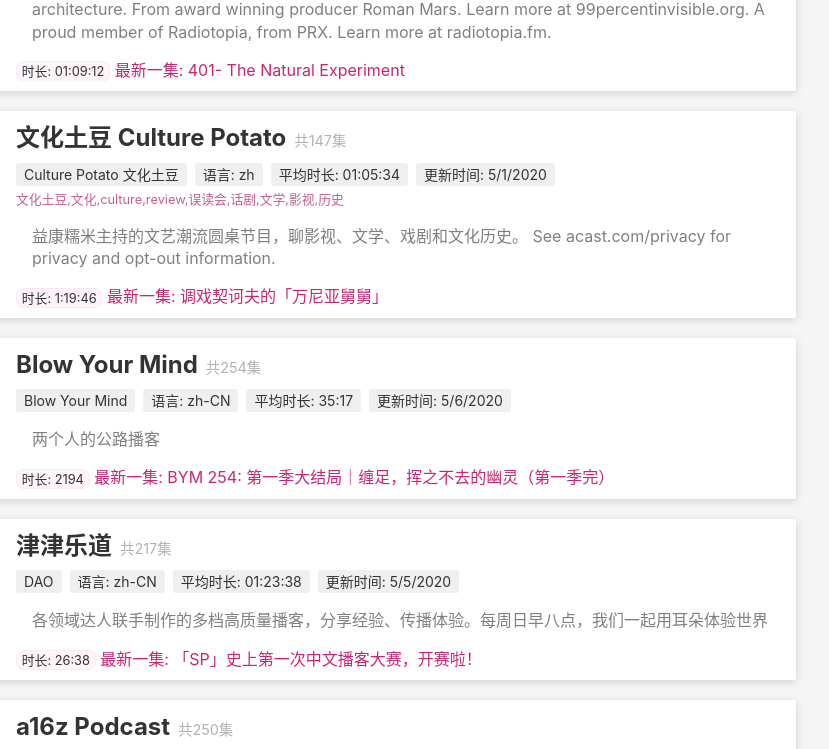
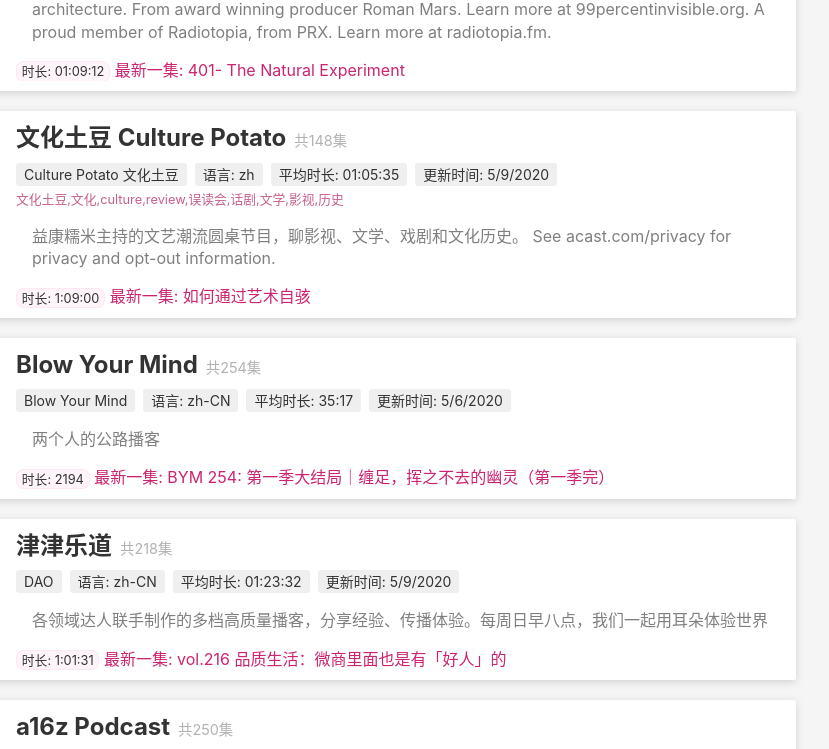
Before and after one commit to walkdoer/oh-my-podcasts, a plain HTML site: page index.html in a window 1280 px wide. Shown: the part 5019-5768 px from the top of the page, 324-1153 px from the left. Drawn offline with Linux system fonts and the light colour scheme.

Commit message:
Deploying to gh-pages from  @ 4a58c5cd01d5daaf58fe199011133bbf7a585e76 🚀

```diff
--- a/index.html
+++ b/index.html
@@ -562,18 +562,18 @@
             </div>
             <div class="podcast-info">
               <a class="podcast-info-title" target="_blank" href="http:&#x2F;&#x2F;www.culturepotato.com">
-                文化土豆 Culture Potato<span class="episode-number">共147集</span>
+                文化土豆 Culture Potato<span class="episode-number">共148集</span>
               </a>
               <p class="podcast-info-group">
                 <span class="podcast-info-author">Culture Potato 文化土豆</span>
                 <span class="podcast-info-lang">语言: zh</span>
-                <span class="podcast-info-duration">平均时长: 01:05:34</span>
-                <span class="podcast-info-lastestUpdated">更新时间: 5&#x2F;1&#x2F;2020</span>
+                <span class="podcast-info-duration">平均时长: 01:05:35</span>
+                <span class="podcast-info-lastestUpdated">更新时间: 5&#x2F;9&#x2F;2020</span>
               </p>
               <p class="podcast-info-keywords">文化土豆,文化,culture,review,误读会,话剧,文学,影视,历史</p>
 
               <p class="podcast-info-desc">益康糯米主持的文艺潮流圆桌节目，聊影视、文学、戏剧和文化历史。 See acast.com&#x2F;privacy for privacy and opt-out information.</p>
-                <p class="podcast-last-episode"><span class="duration">时长: 1:19:46</span><a href="https:&#x2F;&#x2F;shows.acast.com&#x2F;culturepotato&#x2F;episodes&#x2F;5eac8f2393184afd695cd4f1"> 最新一集: 调戏契诃夫的「万尼亚舅舅」</a></p>
+                <p class="podcast-last-episode"><span class="duration">时长: 1:09:00</span><a href="https:&#x2F;&#x2F;shows.acast.com&#x2F;culturepotato&#x2F;episodes&#x2F;5eb6e83158cfc73c5563b312"> 最新一集: 如何通过艺术自骇</a></p>
             </div>
           </li>
           <li class="podcast" data-category="culture">
@@ -606,18 +606,18 @@
             </div>
             <div class="podcast-info">
               <a class="podcast-info-title" target="_blank" href="https:&#x2F;&#x2F;dao.fm">
-                津津乐道<span class="episode-number">共217集</span>
+                津津乐道<span class="episode-number">共218集</span>
               </a>
               <p class="podcast-info-group">
                 <span class="podcast-info-author">DAO</span>
                 <span class="podcast-info-lang">语言: zh-CN</span>
-                <span class="podcast-info-duration">平均时长: 01:23:38</span>
-                <span class="podcast-info-lastestUpdated">更新时间: 5&#x2F;5&#x2F;2020</span>
+                <span class="podcast-info-duration">平均时长: 01:23:32</span>
+                <span class="podcast-info-lastestUpdated">更新时间: 5&#x2F;9&#x2F;2020</span>
               </p>
 
 
               <p class="podcast-info-desc">各领域达人联手制作的多档高质量播客，分享经验、传播体验。每周日早八点，我们一起用耳朵体验世界</p>
-                <p class="podcast-last-episode"><span class="duration">时长: 26:38</span><a href="https:&#x2F;&#x2F;dao.fm&#x2F;2020&#x2F;05&#x2F;06&#x2F;%e3%80%8csp%e3%80%8d%e5%8f%b2%e4%b8%8a%e7%ac%ac%e4%b8%80%e6%ac%a1%e4%b8%ad%e6%96%87%e6%92%ad%e5%ae%a2%e5%a4%a7%e8%b5%9b%ef%bc%8c%e5%bc%80%e8%b5%9b%e5%95%a6%ef%bc%81&#x2F;?utm_source&#x3D;rss&amp;utm_medium&#x3D;rss&amp;utm_campaign&#x3D;%25e3%2580%258csp%25e3%2580%258d%25e5%258f%25b2%25e4%25b8%258a%25e7%25ac%25ac%25e4%25b8%2580%25e6%25ac%25a1%25e4%25b8%25ad%25e6%2596%2587%25e6%2592%25ad%25e5%25ae%25a2%25e5%25a4%25a7%25e8%25b5%259b%25ef%25bc%258c%25e5%25bc%2580%25e8%25b5%259b%25e5%2595%25a6%25ef%25bc%2581"> 最新一集: 「SP」史上第一次中文播客大赛，开赛啦！</a></p>
+                <p class="podcast-last-episode"><span class="duration">时长: 1:01:31</span><a href="https:&#x2F;&#x2F;dao.fm&#x2F;2020&#x2F;05&#x2F;10&#x2F;vol-216-%e5%93%81%e8%b4%a8%e7%94%9f%e6%b4%bb%ef%bc%9a%e5%be%ae%e5%95%86%e9%87%8c%e9%9d%a2%e4%b9%9f%e6%98%af%e6%9c%89%e3%80%8c%e5%a5%bd%e4%ba%ba%e3%80%8d%e7%9a%84&#x2F;?utm_source&#x3D;rss&amp;utm_medium&#x3D;rss&amp;utm_campaign&#x3D;vol-216-%25e5%2593%2581%25e8%25b4%25a8%25e7%2594%259f%25e6%25b4%25bb%25ef%25bc%259a%25e5%25be%25ae%25e5%2595%2586%25e9%2587%258c%25e9%259d%25a2%25e4%25b9%259f%25e6%2598%25af%25e6%259c%2589%25e3%2580%258c%25e5%25a5%25bd%25e4%25ba%25ba%25e3%2580%258d%25e7%259a%2584"> 最新一集: vol.216 品质生活：微商里面也是有「好人」的</a></p>
             </div>
           </li>
           <li class="podcast" data-category="tech,business,en">
@@ -667,7 +667,7 @@
     </ul>
   </article>
   <footer class="footer">
-    <p class="latestUpdate">数据最后更新时间: 5/9/2020, 12:03:22 AM ，  播客总数: 25,  有0个更新失败</p>
+    <p class="latestUpdate">数据最后更新时间: 5/10/2020, 12:03:47 AM ，  播客总数: 25,  有0个更新失败</p>
     <p class="copywrite">Created by: <a href="https://walkdoer.me/about">Andrew Zhang(walkdoer)</a> Copyright 2020</p>
   </footer>
 
```
